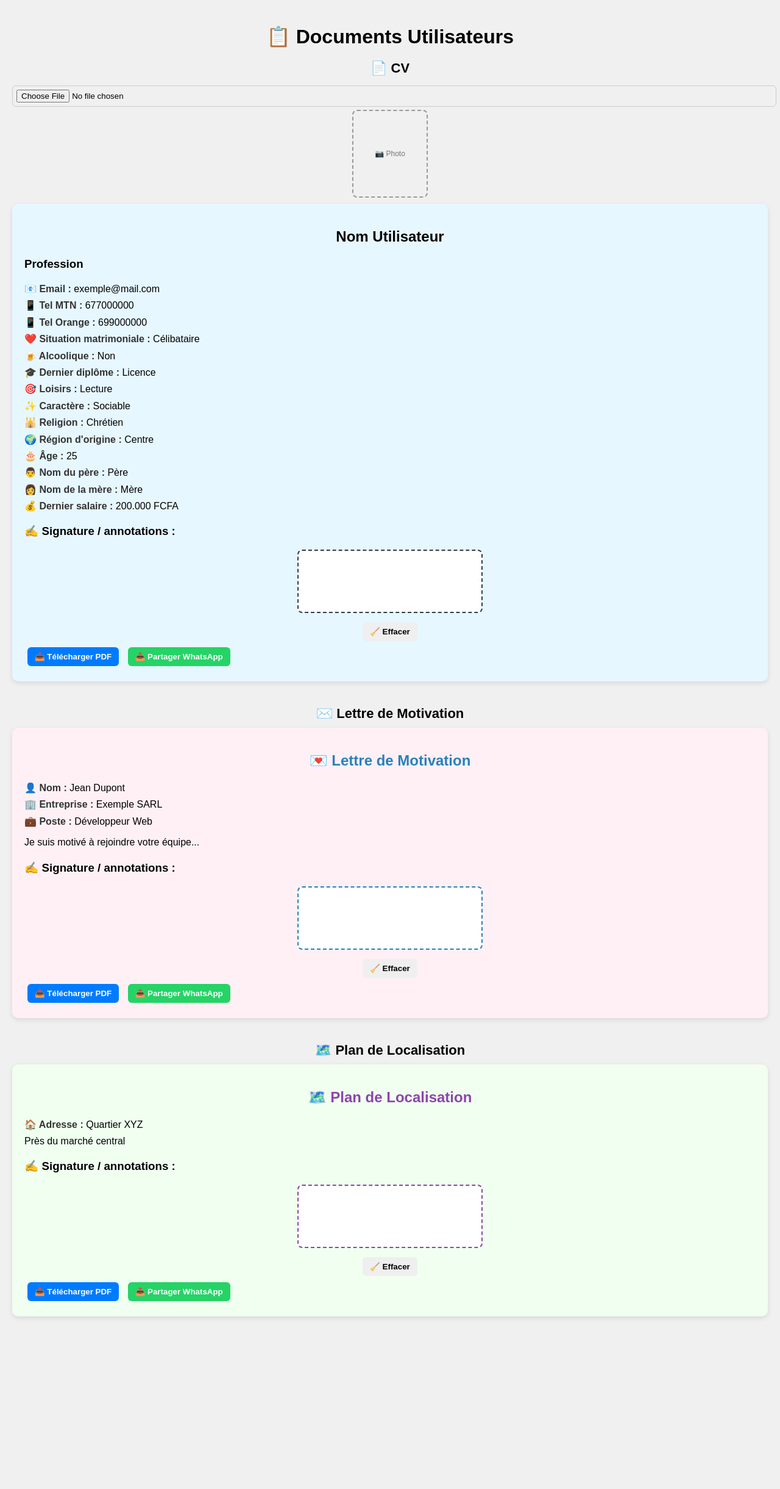
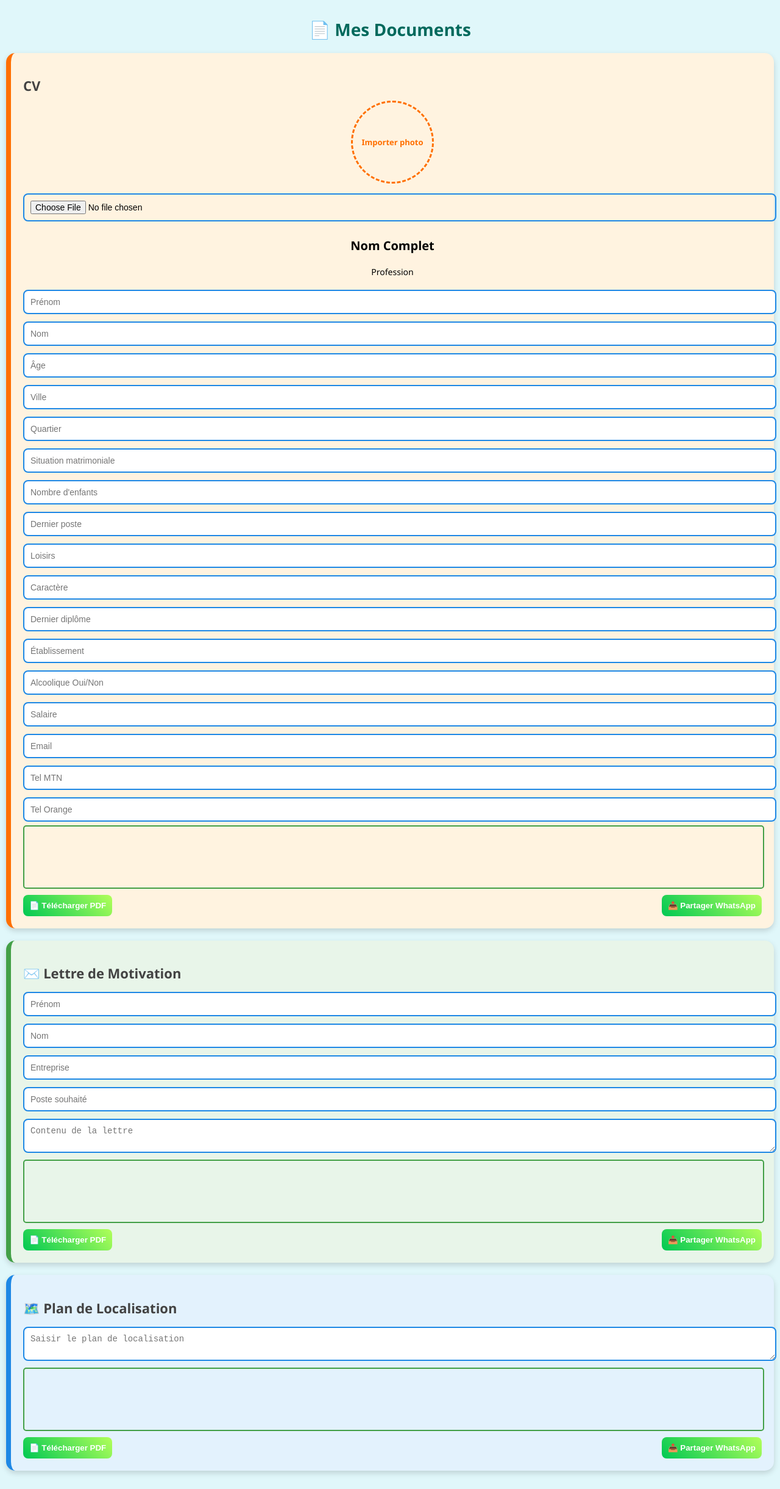
Before and after one commit to Lfg237/curriculum-vit-, a plain HTML site: page index.html in a window 1280 px wide. Shown: the whole page at 61% size. Before the commit the page ends 2218 px from the top, so only its background shows below. Drawn offline with nearby package versions, Linux system fonts and the light colour scheme.

Commit message:
Update index.html

```diff
--- a/index.html
+++ b/index.html
@@ -3,210 +3,261 @@
 <head>
 <meta charset="UTF-8">
 <meta name="viewport" content="width=device-width, initial-scale=1.0">
-<title>Documents Utilisateurs</title>
+<title>CV / Lettre / Plan</title>
+<style>
+body {
+    font-family: 'Segoe UI', Arial, sans-serif;
+    background: #e0f7fa;
+    margin: 0;
+    padding: 10px;
+}
+h1 {
+    text-align: center;
+    color: #00695c;
+    font-size: 28px;
+    margin-bottom: 20px;
+}
+section {
+    padding: 20px;
+    border-radius: 15px;
+    margin-bottom: 20px;
+    box-shadow: 0 4px 10px rgba(0,0,0,0.15);
+}
+#cvDoc {background: #fff3e0; border-left: 8px solid #ff6f00;}
+#lettreDoc {background: #e8f5e9; border-left: 8px solid #43a047;}
+#planDoc {background: #e3f2fd; border-left: 8px solid #1e88e5;}
+
+h2 {color: #424242; font-size: 22px; margin-bottom: 10px;}
+input, textarea {
+    width: 100%;
+    padding: 10px;
+    margin: 6px 0;
+    border: 2px solid #1e88e5;
+    border-radius: 8px;
+    font-size: 14px;
+}
+button.primary {
+    background: linear-gradient(45deg,#00c853,#b2ff59);
+    color: #fff;
+    font-weight: bold;
+    border: none;
+    padding: 10px;
+    border-radius: 8px;
+    margin-top: 5px;
+}
+.cv-photo-preview {
+    width: 130px;
+    height: 130px;
+    border: 3px dashed #ff6f00;
+    border-radius: 50%;
+    margin: 0 auto 10px auto;
+    background-size: cover;
+    background-position: center;
+    display: flex;
+    align-items: center;
+    justify-content: center;
+    color: #ff6f00;
+    font-size: 13px;
+    font-weight: bold;
+}
+canvas.signature-canvas {
+    border: 2px solid #43a047;
+    border-radius: 5px;
+    width: 100%;
+    height: 100px;
+}
+#popupOverlay {display:none; position:fixed; inset:0; background:rgba(0,0,0,0.6); justify-content:center; align-items:center; z-index:9999;}
+#popup {border:3px solid #1e88e5; background:#fffde7; padding:15px; border-radius:10px; width:100%; max-width:400px;}
+.error {color:#b00020;}
+.success {color:#006400;}
+.flex-row {display:flex; justify-content:space-between; align-items:center;}
+</style>
+<script src="https://cdnjs.cloudflare.com/ajax/libs/html2canvas/1.4.1/html2canvas.min.js"></script>
 <script src="https://cdnjs.cloudflare.com/ajax/libs/jspdf/2.5.1/jspdf.umd.min.js"></script>
-<script src="https://cdnjs.cloudflare.com/ajax/libs/html2canvas/1.4.1/html2canvas.min.js"></script>
-<style>
-body{font-family:Arial,sans-serif;background:#f0f0f0;margin:0;padding:20px;}
-h1{text-align:center;margin-bottom:20px;}
-section{margin-bottom:40px;}
-.doc{padding:20px;border-radius:10px;box-shadow:0 3px 8px rgba(0,0,0,0.1);}
-.cv{background:#e6f7ff;}
-.lettre{background:#fff0f6;}
-.plan{background:#f0fff0;}
-.photo-box{width:120px;height:140px;border:2px dashed #999;margin:0 auto 10px auto;display:flex;align-items:center;justify-content:center;font-size:12px;color:#777;border-radius:8px;background-size:cover;background-position:center;}
-h2{text-align:center;font-size:22px;margin-bottom:10px;}
-p, span{margin:5px 0;line-height:1.4;}
-strong{color:#333;}
-textarea,input[type=text],input[type=password],input[type=file]{width:100%;padding:6px;margin:5px 0;border-radius:6px;border:1px solid #ccc;resize:vertical;}
-button{margin:5px;padding:8px 12px;border:none;border-radius:6px;cursor:pointer;font-weight:bold;}
-.pdfBtn{background:#007BFF;color:#fff;}
-.waBtn{background:#25D366;color:#fff;}
-.primary{background:#2980b9;color:#fff;}
-canvas{display:block;margin:10px auto;border-radius:8px;}
-#popupOverlay{display:none;position:fixed;inset:0;background:rgba(0,0,0,0.6);justify-content:center;align-items:center;}
-#popup{background:#fff;padding:20px;border-radius:12px;max-width:400px;}
-</style>
 </head>
 <body>
-<h1>📋 Documents Utilisateurs</h1>
+<h1>📄 Mes Documents</h1>
 
-<!-- ================== CV ================== -->
-<section>
-<h2>📄 CV</h2>
+<!-- CV -->
+<section id="cvDoc">
+<h2>CV</h2>
+<div class="cv-photo-preview" id="cvPhotoPreview">Importer photo</div>
 <input type="file" id="cvPhotoInput" accept="image/*">
-<div id="cvPhotoPreview" class="photo-box">📷 Photo</div>
-<div id="cvDoc" class="doc cv">
-<h1 contenteditable="true" id="cvNom">Nom Utilisateur</h1>
-<h3 contenteditable="true" id="cvProfession">Profession</h3>
-<p><strong>📧 Email :</strong> <span contenteditable="true" id="cvEmail">exemple@mail.com</span></p>
-<p><strong>📱 Tel MTN :</strong> <span contenteditable="true" id="cvTel">677000000</span></p>
-<p><strong>📱 Tel Orange :</strong> <span contenteditable="true" id="cvTelOrange">699000000</span></p>
-<p><strong>❤️ Situation matrimoniale :</strong> <span contenteditable="true" id="cvSituation">Célibataire</span></p>
-<p><strong>🍺 Alcoolique :</strong> <span contenteditable="true" id="cvAlcool">Non</span></p>
-<p><strong>🎓 Dernier diplôme :</strong> <span contenteditable="true" id="cvDiplome">Licence</span></p>
-<p><strong>🎯 Loisirs :</strong> <span contenteditable="true" id="cvLoisirs">Lecture</span></p>
-<p><strong>✨ Caractère :</strong> <span contenteditable="true" id="cvCaractere">Sociable</span></p>
-<p><strong>🕌 Religion :</strong> <span contenteditable="true" id="cvReligion">Chrétien</span></p>
-<p><strong>🌍 Région d'origine :</strong> <span contenteditable="true" id="cvRegion">Centre</span></p>
-<p><strong>🎂 Âge :</strong> <span contenteditable="true" id="cvAge">25</span></p>
-<p><strong>👨 Nom du père :</strong> <span contenteditable="true" id="cvNomPere">Père</span></p>
-<p><strong>👩 Nom de la mère :</strong> <span contenteditable="true" id="cvNomMere">Mère</span></p>
-<p><strong>💰 Dernier salaire :</strong> <span contenteditable="true" id="cvSalaire">200.000 FCFA</span></p>
-<h3>✍️ Signature / annotations :</h3>
-<canvas id="cvCanvas" width="300" height="100" style="border:2px dashed #2c3e50; background:#fff;"></canvas>
-<div style="text-align:center; margin-top:5px;"><button onclick="clearCanvas('cvCanvas')" class="btn">🧹 Effacer</button></div>
-<div class="doc-buttons">
-<button class="btn pdfBtn" onclick="openPaymentPopup('cvDoc','pdf')">📥 Télécharger PDF</button>
-<button class="btn waBtn" onclick="openPaymentPopup('cvDoc','wa')">📤 Partager WhatsApp</button>
-</div>
+<h3 style="text-align:center;font-weight:bold;font-size:20px;" id="cvName">Nom Complet</h3>
+<p style="text-align:center;font-size:14px;" id="cvProfession">Profession</p>
+<input id="cvPrenom" placeholder="Prénom">
+<input id="cvNom" placeholder="Nom">
+<input id="cvAge" placeholder="Âge">
+<input id="cvVille" placeholder="Ville">
+<input id="cvQuartier" placeholder="Quartier">
+<input id="cvSituation" placeholder="Situation matrimoniale">
+<input id="cvEnfants" placeholder="Nombre d'enfants">
+<input id="cvPoste" placeholder="Dernier poste">
+<input id="cvLoisirs" placeholder="Loisirs">
+<input id="cvCaractere" placeholder="Caractère">
+<input id="cvDiplome" placeholder="Dernier diplôme">
+<input id="cvEtablissement" placeholder="Établissement">
+<input id="cvAlcool" placeholder="Alcoolique Oui/Non">
+<input id="cvSalaire" placeholder="Salaire">
+<input id="cvEmail" placeholder="Email">
+<input id="cvTelMtn" placeholder="Tel MTN">
+<input id="cvTelOrange" placeholder="Tel Orange">
+<canvas id="cvCanvas" class="signature-canvas"></canvas>
+<div class="flex-row">
+<button class="primary" onclick="openPaymentPopup('cvDoc','pdf')">📄 Télécharger PDF</button>
+<button class="primary" onclick="openPaymentPopup('cvDoc','wa')">📤 Partager WhatsApp</button>
 </div>
 </section>
 
-<!-- ================== Lettre ================== -->
-<section>
+<!-- Lettre -->
+<section id="lettreDoc">
 <h2>✉️ Lettre de Motivation</h2>
-<div id="lettreDoc" class="doc lettre">
-<h1 style="text-align:center;font-size:24px;font-weight:bold;color:#2980b9;">💌 Lettre de Motivation</h1>
-<p><strong>👤 Nom :</strong> <span contenteditable="true" id="lettreNom">Jean Dupont</span></p>
-<p><strong>🏢 Entreprise :</strong> <span contenteditable="true" id="lettreEntreprise">Exemple SARL</span></p>
-<p><strong>💼 Poste :</strong> <span contenteditable="true" id="lettrePoste">Développeur Web</span></p>
-<p contenteditable="true" id="lettreContenu" style="margin-top:10px;line-height:1.6;">Je suis motivé à rejoindre votre équipe...</p>
-<h3>✍️ Signature / annotations :</h3>
-<canvas id="lettreCanvas" width="300" height="100" style="border:2px dashed #2980b9; background:#fff;"></canvas>
-<div style="text-align:center; margin-top:5px;"><button onclick="clearCanvas('lettreCanvas')" class="btn">🧹 Effacer</button></div>
-<div class="doc-buttons">
-<button class="btn pdfBtn" onclick="openPaymentPopup('lettreDoc','pdf')">📥 Télécharger PDF</button>
-<button class="btn waBtn" onclick="openPaymentPopup('lettreDoc','wa')">📤 Partager WhatsApp</button>
+<input id="lettrePrenom" placeholder="Prénom">
+<input id="lettreNom" placeholder="Nom">
+<input id="lettreEntreprise" placeholder="Entreprise">
+<input id="lettrePoste" placeholder="Poste souhaité">
+<textarea id="lettreContenu" placeholder="Contenu de la lettre"></textarea>
+<canvas id="lettreCanvas" class="signature-canvas"></canvas>
+<div class="flex-row">
+<button class="primary" onclick="openPaymentPopup('lettreDoc','pdf')">📄 Télécharger PDF</button>
+<button class="primary" onclick="openPaymentPopup('lettreDoc','wa')">📤 Partager WhatsApp</button>
 </div>
+</section><!-- Plan de localisation -->
+<section id="planDoc">
+<h2>🗺️ Plan de Localisation</h2>
+<textarea id="planContenu" placeholder="Saisir le plan de localisation"></textarea>
+<canvas id="planCanvas" class="signature-canvas"></canvas>
+<div class="flex-row">
+<button class="primary" onclick="openPaymentPopup('planDoc','pdf')">📄 Télécharger PDF</button>
+<button class="primary" onclick="openPaymentPopup('planDoc','wa')">📤 Partager WhatsApp</button>
 </div>
 </section>
 
-<!-- ================== Plan ================== -->
-<section>
-<h2>🗺️ Plan de Localisation</h2>
-<div id="planDoc" class="doc plan">
-<h1 style="text-align:center;font-size:24px;font-weight:bold;color:#8e44ad;">🗺️ Plan de Localisation</h1>
-<p><strong>🏠 Adresse :</strong> <span contenteditable="true" id="planLieu">Quartier XYZ</span></p>
-<p contenteditable="true" id="planDetails">Près du marché central</p>
-<h3>✍️ Signature / annotations :</h3>
-<canvas id="planCanvas" width="300" height="100" style="border:2px dashed #8e44ad; background:#fff;"></canvas>
-<div style="text-align:center; margin-top:5px;"><button onclick="clearCanvas('planCanvas')" class="btn">🧹 Effacer</button></div>
-<div class="doc-buttons">
-<button class="btn pdfBtn" onclick="openPaymentPopup('planDoc','pdf')">📥 Télécharger PDF</button>
-<button class="btn waBtn" onclick="openPaymentPopup('planDoc','wa')">📤 Partager WhatsApp</button>
-</div>
-</div>
-</section>
-
-<!-- ================== Popup Paiement ================== -->
+<!-- Popup paiement -->
 <div id="popupOverlay">
 <div id="popup">
-<h2>Paiement requis 💳</h2>
-<p>Bénéficiaire: <strong>Wirnkar Loveline</strong></p>
-<p>MTN MoMo: 676353859 | OM: 640647072 | Prix unitaire: 100 FCFA / 1h</p>
-<p>Temps restant actuel: <span id="remainingTime">0 min</span></p>
-<textarea id="momoMsg" placeholder="Message Mobile Money reçu"></textarea>
-<input type="text" id="transactionId" placeholder="ID Transaction">
-<button onclick="addTimeUnit()" class="btn">➕ Ajouter un unité</button>
-<span id="multiplier">1</span> × 100 FCFA
-<input type="password" id="adminCode" placeholder="Code Admin (optionnel)">
+<h2>Paiement requis</h2>
+<p>Bénéficiaire: Wirnkar Loveline</p>
+<p>Montant unitaire: 100 FCFA / heure</p>
+<div class="flex-row">
+<label>Multiplier: <span id="multiplierDisplay">1</span></label>
+<button onclick="incrementMultiplier()">+</button>
+</div>
+<textarea id="momoMsg" placeholder="Message Mobile Money"></textarea>
+<input id="transactionId" placeholder="ID de transaction">
+<input id="adminCode" type="password" placeholder="Code admin">
 <div id="popupResult"></div>
-<button onclick="validatePayment()" class="btn primary">✅ Valider Paiement</button>
-<button onclick="closePopup()" class="btn">❌ Annuler</button>
+<p>Temps restant: <span id="remainingTime">0 min</span></p>
+<div class="flex-row">
+<button class="primary" onclick="validatePayment()">✅ Valider</button>
+<button onclick="closePopup()">Annuler</button>
+</div>
 </div>
 </div>
 
 <script>
-// ===== Variables =====
-let currentAction=null;
-let currentDocId=null;
-const PAYMENT_INFO={nom:'Wirnkar Loveline', montant:100, phones:['676353859','640647072'], validTime:10};
-let currentMultiplier=1;
+// ===== CONFIG =====
+const ADMIN_CODE = 'xz233233';
+const UNIT_PRICE = 100;
+const UNIT_HOURS = 1;
+const VALID_TIME_MINUTES = 10;
+const PAYMENT_BENEF = 'Wirnkar Loveline';
+
+// ===== Signature Canvas =====
+function initSignatureCanvas(canvasId){
+  const canvas = document.getElementById(canvasId);
+  if(!canvas) return;
+  const ctx = canvas.getContext('2d');
+  ctx.lineWidth = 2; ctx.lineCap = 'round';
+  let drawing = false;
+  function getPos(e){ const rect = canvas.getBoundingClientRect();
+    if(e.touches && e.touches.length){ return { x:e.touches[0].clientX-rect.left, y:e.touches[0].clientY-rect.top }; }
+    return { x:e.clientX-rect.left, y:e.clientY-rect.top }; }
+  function start(e){ drawing=true; const p=getPos(e); ctx.beginPath(); ctx.moveTo(p.x,p.y); e.preventDefault?.(); }
+  function move(e){ if(!drawing) return; const p=getPos(e); ctx.lineTo(p.x,p.y); ctx.stroke(); ctx.beginPath(); ctx.moveTo(p.x,p.y); e.preventDefault?.(); }
+  function end(){ drawing=false; ctx.beginPath(); }
+  canvas.addEventListener('mousedown', start); canvas.addEventListener('mousemove', move);
+  canvas.addEventListener('mouseup', end); canvas.addEventListener('mouseleave', end);
+  canvas.addEventListener('touchstart', start, {passive:false});
+  canvas.addEventListener('touchmove', move, {passive:false});
+  canvas.addEventListener('touchend', end);
+}
+['cvCanvas','lettreCanvas','planCanvas'].forEach(initSignatureCanvas);
+function clearCanvas(id){ const c=document.getElementById(id); if(!c) return; const ctx=c.getContext('2d'); ctx.clearRect(0,0,c.width,c.height); }
 
 // ===== Photo CV =====
-const photoInput=document.getElementById('cvPhotoInput');
-const photoPreview=document.getElementById('cvPhotoPreview');
-photoInput.addEventListener('change', e=>{
-  const file=e.target.files[0]; if(!file) return;
-  const reader=new FileReader();
-  reader.onload=ev=>{photoPreview.style.backgroundImage=`url(${ev.target.result})`; photoPreview.textContent='';};
-  reader.readAsDataURL(file);
-});
+const cvPhotoInput=document.getElementById('cvPhotoInput');
+const cvPhotoPreview=document.getElementById('cvPhotoPreview');
+if(cvPhotoInput && cvPhotoPreview){ cvPhotoInput.addEventListener('change', (e)=>{ const file=e.target.files?.[0]; if(!file) return; const reader=new FileReader(); reader.onload=ev=>{ cvPhotoPreview.style.backgroundImage=`url(${ev.target.result})`; cvPhotoPreview.textContent=''; }; reader.readAsDataURL(file); }); }
 
-// ===== Canevas signature =====
-function initCanvas(id){
-  const canvas=document.getElementById(id);
-  const ctx=canvas.getContext("2d"); let drawing=false;
-  canvas.addEventListener("mousedown",()=>drawing=true);
-  canvas.addEventListener("mouseup",()=>{drawing=false; ctx.beginPath();});
-  canvas.addEventListener("mouseleave",()=>{drawing=false; ctx.beginPath();});
-  canvas.addEventListener("mousemove", e=>{
-    if(!drawing) return;
-    ctx.lineWidth=2; ctx.lineCap="round"; ctx.strokeStyle="#2c3e50";
-    ctx.lineTo(e.offsetX,e.offsetY); ctx.stroke();
-    ctx.beginPath(); ctx.moveTo(e.offsetX,e.offsetY);
+// ===== Popup paiement =====
+let multiplier=1, currentDocId='', currentAction='';
+function incrementMultiplier(){ multiplier=(multiplier||1)+1; document.getElementById('multiplierDisplay').innerText=multiplier; updateRemainingTimeDisplay(); }
+function resetMultiplier(){ multiplier=1; document.getElementById('multiplierDisplay')?.innerText='1'; }
+function openPaymentPopup(docId,action){ currentDocId=docId; currentAction=action; resetMultiplier(); document.getElementById('momoMsg').value=''; document.getElementById('transactionId').value=''; document.getElementById('adminCode').value=''; document.getElementById('popupResult').innerHTML=''; updateRemainingTimeDisplay(); document.getElementById('popupOverlay').style.display='flex'; }
+function closePopup(){ document.getElementById('popupOverlay').style.display='none'; resetMultiplier(); }
+function updateRemainingTimeDisplay(){ const now=Date.now(); const expiry=parseInt(localStorage.getItem('abonnementExpiry')||'0',10); let remainingMin=0; if(expiry>now) remainingMin=Math.ceil((expiry-now)/60000); document.getElementById('remainingTime')?.innerText=(remainingMin>0?`${remainingMin} min`:'0 min'); document.getElementById('multiplierDisplay')?.innerText=multiplier||1; }
+updateRemainingTimeDisplay();
+
+function validatePayment(){
+  const admin=(document.getElementById('adminCode')?.value||'').trim();
+  if(admin===ADMIN_CODE){ document.getElementById('popupResult').innerHTML='<span style="color:green">Code admin accepté ✅</span>'; setTimeout(()=>{ proceedAction(); },600); return; }
+  const msg=(document.getElementById('momoMsg')?.value||'').trim();
+  const txId=(document.getElementById('transactionId')?.value||'').trim();
+  if(!msg||!txId){ document.getElementById('popupResult').innerHTML='<span style="color:red">Merci d’entrer le message Mobile Money et l’ID de transaction.</span>'; return; }
+  if(!msg.toLowerCase().includes(PAYMENT_BENEF.toLowerCase())){ document.getElementById('popupResult').innerHTML='<span style="color:red">Nom bénéficiaire non trouvé.</span>'; return; }
+  const amountMatch=msg.match(/(\d{2,})/); const expectedAmount=UNIT_PRICE*(multiplier||1);
+  if(!amountMatch||parseInt(amountMatch[1],10)!==expectedAmount){ document.getElementById('popupResult').innerHTML=`<span style="color:red">Montant incorrect (attendu ${expectedAmount} FCFA).</span>`; return; }
+  const dateMatch=msg.match(/\d{4}-\d{2}-\d{2} \d{2}:\d{2}:\d{2}/);
+  if(dateMatch){ const txDate=new Date(dateMatch[0]); const diffMin=(Date.now()-txDate.getTime())/60000; if(diffMin>VALID_TIME_MINUTES){ document.getElementById('popupResult').innerHTML=`<span style="color:red">Transaction trop vieille (${Math.round(diffMin)} min).</span>`; return; } }
+  const now=Date.now(); const currentExpiry=parseInt(localStorage.getItem('abonnementExpiry')||'0',10); const base=Math.max(currentExpiry,now); const addMs=(multiplier||1)*UNIT_HOURS*60*60*1000; const newExpiry=base+addMs; localStorage.setItem('abonnementExpiry',String(newExpiry));
+  document.getElementById('popupResult').innerHTML=`<span style="color:green">✅ Paiement validé. Nouveau temps restant: ${Math.ceil((newExpiry-now)/60000)} min.</span>`;
+  setTimeout(()=>{ proceedAction(); },800);
+}
+
+function proceedAction(){ closePopup(); updateRemainingTimeDisplay(); const docEl=document.getElementById(currentDocId); if(!docEl) return; if(currentAction==='pdf') generatePDF(docEl,currentDocId); else if(currentAction==='wa') shareWhatsApp(docEl); multiplier=1; document.getElementById('multiplierDisplay') && (document.getElementById('multiplierDisplay').innerText='1'); }
+
+// ===== PDF & WhatsApp =====
+function generatePDF(element,docIdForName){
+  html2canvas(element,{scale:2,useCORS:true}).then(canvas=>{
+    const imgData=canvas.toDataURL('image/png');
+    const { jsPDF }=window.jspdf;
+    const pdf=new jsPDF('p','mm','a4');
+    const pageWidth=pdf.internal.pageSize.getWidth();
+    const imgProps=pdf.getImageProperties(imgData);
+    const imgWidthMm=pageWidth;
+    const imgHeightMm=(imgProps.height*imgWidthMm)/imgProps.width;
+    pdf.addImage(imgData,'PNG',0,0,imgWidthMm,imgHeightMm);
+    const name=(docIdForName||'document')+'.pdf';
+    pdf.save(name);
+  }).catch(err=>{ console.error('html2canvas/pdf error',err); alert('Erreur génération PDF.'); });
+}
+
+function shareWhatsApp(element){
+  html2canvas(element,{scale:2,useCORS:true}).then(canvas=>{
+    const text=element.innerText?element.innerText.trim().slice(0,1000):'Document';
+    const dataUrl=canvas.toDataURL('image/png');
+    const payload=`${text}\n\n(Prévisualisation en image)`;
+    const url=`https://wa.me/?text=${encodeURIComponent(payload+'\n'+dataUrl)}`;
+    window.open(url,'_blank');
+  }).catch(err=>{
+    console.error('whatsapp capture error',err);
+    const url=`https://wa.me/?text=${encodeURIComponent('Voici mon document: '+(element.innerText||'Document'))}`;
+    window.open(url,'_blank');
   });
 }
-function clearCanvas(id){const c=document.getElementById(id); c.getContext("2d").clearRect(0,0,c.width,c.height);}
-initCanvas('cvCanvas'); initCanvas('lettreCanvas'); initCanvas('planCanvas');
 
-// ===== Popup Paiement =====
-function openPaymentPopup(docId, action){
-  currentDocId=docId; currentAction=action;
-  document.getElementById('popupOverlay').style.display='flex';
-  updateRemainingTimeDisplay();
-  document.getElementById('popupResult').innerHTML='';
+// ===== Header CV auto =====
+function updateCVHeader(){
+  const fullName = (document.getElementById('cvPrenom').value + ' ' + document.getElementById('cvNom').value).trim();
+  const profession = document.getElementById('cvPoste').value || '';
+  document.getElementById('cvName').innerText = fullName || 'Nom Complet';
+  document.getElementById('cvProfession').innerText = profession || 'Profession';
 }
-function closePopup(){document.getElementById('popupOverlay').style.display='none'; currentMultiplier=1; document.getElementById('multiplier').innerText='1';}
-
-function addTimeUnit(){currentMultiplier++; document.getElementById('multiplier').innerText=currentMultiplier;}
-
-function updateRemainingTimeDisplay(){
-  const now=new Date().getTime();
-  const remaining=Math.max(0,(localStorage.getItem('abonnement')||now)-now);
-  document.getElementById('remainingTime').innerText=Math.ceil(remaining/60000)+' min';
-}
-
-async function downloadPDF(docId){
-  const doc=document.getElementById(docId);
-  const canvas=await html2canvas(doc,{scale:2});
-  const imgData=canvas.toDataURL('image/png');
-  const pdf=new jspdf.jsPDF('p','pt','a4');
-  const width=pdf.internal.pageSize.getWidth();
-  const height=pdf.internal.pageSize.getHeight();
-  pdf.addImage(imgData,'PNG',20,20,width-40,height-40);
-  pdf.save(docId+'.pdf');
-}
-
-function shareWhatsApp(docId){
-  const doc=document.getElementById(docId);
-  const text=doc.innerText||doc.textContent;
-  const url=`https://wa.me/?text=${encodeURIComponent(text)}`;
-  window.open(url,'_blank');
-}
-
-function validatePayment(){
-  const admin=document.getElementById('adminCode').value;
-  if(admin==='xz233233'){ closePopup(); if(currentAction==='pdf') downloadPDF(currentDocId); else shareWhatsApp(currentDocId); return;}
-  const msg=document.getElementById('momoMsg').value.toLowerCase();
-  const txId=document.getElementById('transactionId').value;
-  const now=new Date();
-  if(!msg.includes(PAYMENT_INFO.nom.toLowerCase())){
-    document.getElementById('popupResult').innerHTML='<span style="color:red;">Nom incorrect ❌</span>'; return;
-  }
-  const amtMatch=msg.match(/\d+/); const expectedAmt=PAYMENT_INFO.montant*currentMultiplier;
-  if(!amtMatch||parseInt(amtMatch[0])!==expectedAmt){ document.getElementById('popupResult').innerHTML='<span style="color:red;">Montant incorrect ❌ (attendu '+expectedAmt+' FCFA)</span>'; return;}
-  const dateMatch=msg.match(/\d{4}-\d{2}-\d{2} \d{2}:\d{2}:\d{2}/);
-  if(dateMatch){ const diff=(now-new Date(dateMatch[0]))/60000; if(diff>PAYMENT_INFO.validTime){ document.getElementById('popupResult').innerHTML='<span style="color:red;">Temps écoulé ❌</span>'; return;}}
-  const currentExpiry=parseInt(localStorage.getItem('abonnement')||now.getTime());
-  const newExpiry=currentExpiry+currentMultiplier*60*60*1000;
-  localStorage.setItem('abonnement',newExpiry);
-  document.getElementById('popupResult').innerHTML='<span style="color:green;">✅ Vérifié ! Nouveau temps restant: '+Math.ceil((newExpiry-now.getTime())/60000)+' min</span>';
-  updateRemainingTimeDisplay();
-  closePopup();
-  if(currentAction==='pdf') downloadPDF(currentDocId); else shareWhatsApp(currentDocId);
-}
+['cvPrenom','cvNom','cvPoste'].forEach(id=>{
+  document.getElementById(id).addEventListener('input', updateCVHeader);
+});
+updateCVHeader();
 </script>
 </body>
 </html>
```
